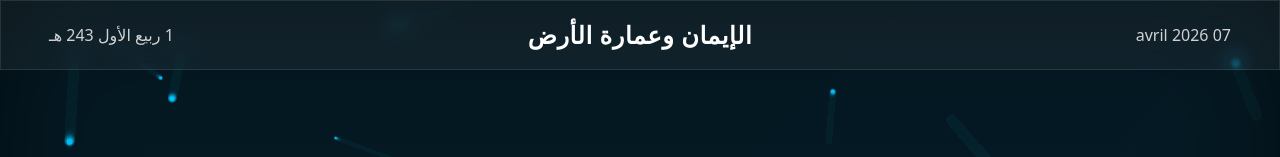
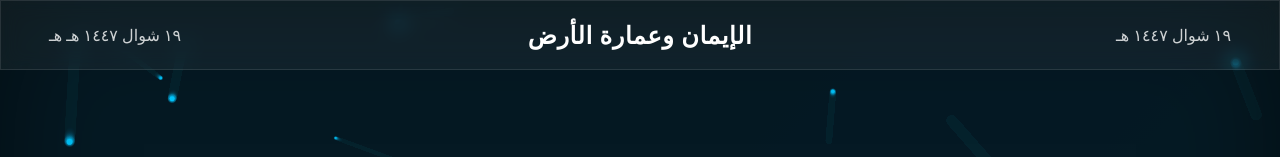
Before and after one commit to adnanelaouladi-oss/Ei-projet, a React (Vite) app: page / in a window 1280 px wide. Shown: the top 157 px of the page. Built offline with nearby package versions, Linux system fonts and the light colour scheme.

Commit message:
Refactor Header component to use Arabic date format

```diff
--- a/client/components/Header.tsx
+++ b/client/components/Header.tsx
@@ -1,47 +1,4 @@
 import { useEffect, useState } from "react";
-
-/**
- * Converts Gregorian date to Hijri (Islamic) calendar
- * Based on the Kuwaiti algorithm
- */
-function gregorianToHijri(date: Date): { day: number; month: number; year: number } {
-  const d = date.getDate();
-  const m = date.getMonth() + 1;
-  const y = date.getFullYear();
-
-  const N = d + Math.floor(30.6001 * (m + 1)) + y + Math.floor(y / 4) + Math.floor(y / 100) - Math.floor(y / 400) - 15;
-  const q = Math.floor(N / 10631);
-  const r = N % 10631;
-  const a = Math.floor((r + 1) / 325.2422);
-  const w = Math.floor((r % 325.2422 + 0.5) / 30.4368);
-  const j = r % 325.2422;
-  const x = Math.floor((j % 30.4368 + 0.5) / 30.4368);
-
-  const hijriYear = 30 * q + 30 * a + Math.floor(w);
-  const hijriMonth = w + 1;
-  const hijriDay = x + 1;
-
-  return {
-    year: hijriYear + 1,
-    month: Math.min(hijriMonth, 12),
-    day: Math.min(hijriDay, 30),
-  };
-}
-
-const hijriMonths = [
-  "محرّم",
-  "صفر",
-  "ربيع الأول",
-  "ربيع الثاني",
-  "جمادى الأولى",
-  "جمادى الآخرة",
-  "رجب",
-  "شعبان",
-  "رمضان",
-  "شوّال",
-  "ذو القعدة",
-  "ذو الحجّة",
-];
 
 export const Header = () => {
   const [hijriDate, setHijriDate] = useState("");
@@ -50,41 +7,44 @@ export const Header = () => {
   useEffect(() => {
     const today = new Date();
 
-    // Set Gregorian date
-    const formatter = new Intl.DateTimeFormat("fr-FR", {
+    // Date grégorienne en arabe
+    const gregorianFormatter = new Intl.DateTimeFormat("ar-SA", {
       day: "2-digit",
       month: "long",
       year: "numeric",
     });
-    setGregorianDate(formatter.format(today));
+    setGregorianDate(gregorianFormatter.format(today));
 
-    // Convert to Hijri
-    const hijri = gregorianToHijri(today);
-    const hijriMonthName = hijriMonths[hijri.month - 1];
-    setHijriDate(`${hijri.day} ${hijriMonthName} ${hijri.year} هـ`);
+    // Date Hijri en arabe
+    const hijriFormatter = new Intl.DateTimeFormat("ar-SA-u-ca-islamic", {
+      day: "2-digit",
+      month: "long",
+      year: "numeric",
+    });
+    setHijriDate(hijriFormatter.format(today) + " هـ");
   }, []);
 
   return (
     <header className="fixed top-0 left-0 right-0 h-[70px] glass backdrop-blur-lg z-50 border-b border-cyan-500/30 rtl">
       <div className="h-full flex items-center justify-between px-4 sm:px-6 md:px-12">
-        {/* Gregorian Date - Left (Hidden on mobile) */}
+        {/* Date grégorienne - gauche (cachée sur mobile) */}
         <div className="hidden sm:block text-white/80 text-xs sm:text-sm md:text-base font-medium whitespace-nowrap">
           {gregorianDate}
         </div>
 
-        {/* Course Title - Center */}
+        {/* Titre du cours - centre */}
         <div className="absolute left-1/2 transform -translate-x-1/2 text-center px-4">
           <h1 className="text-white text-base sm:text-lg md:text-2xl font-bold tracking-wide break-words">
             الإيمان وعمارة الأرض
           </h1>
         </div>
 
-        {/* Hijri Date - Right (Hidden on mobile) */}
+        {/* Date Hijri - droite (cachée sur mobile) */}
         <div className="hidden sm:block text-white/80 text-xs sm:text-sm md:text-base font-medium text-right whitespace-nowrap">
           {hijriDate}
         </div>
 
-        {/* Mobile date indicator */}
+        {/* Indicateur date mobile */}
         <div className="sm:hidden text-white/80 text-xs">
           {new Date().getDate()}
         </div>
```
